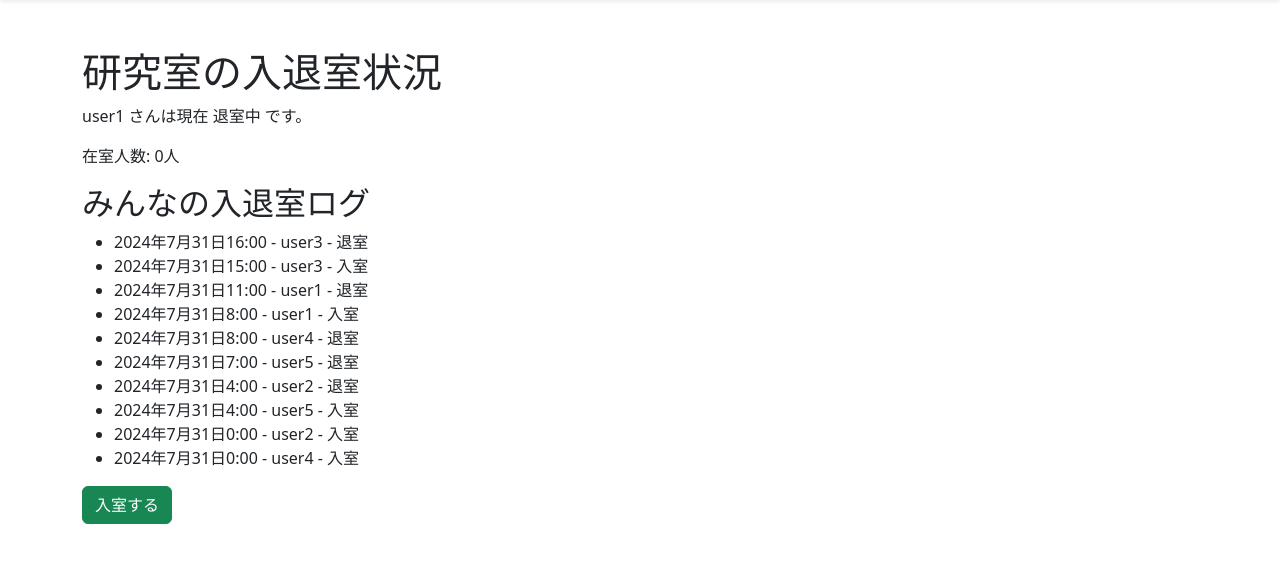
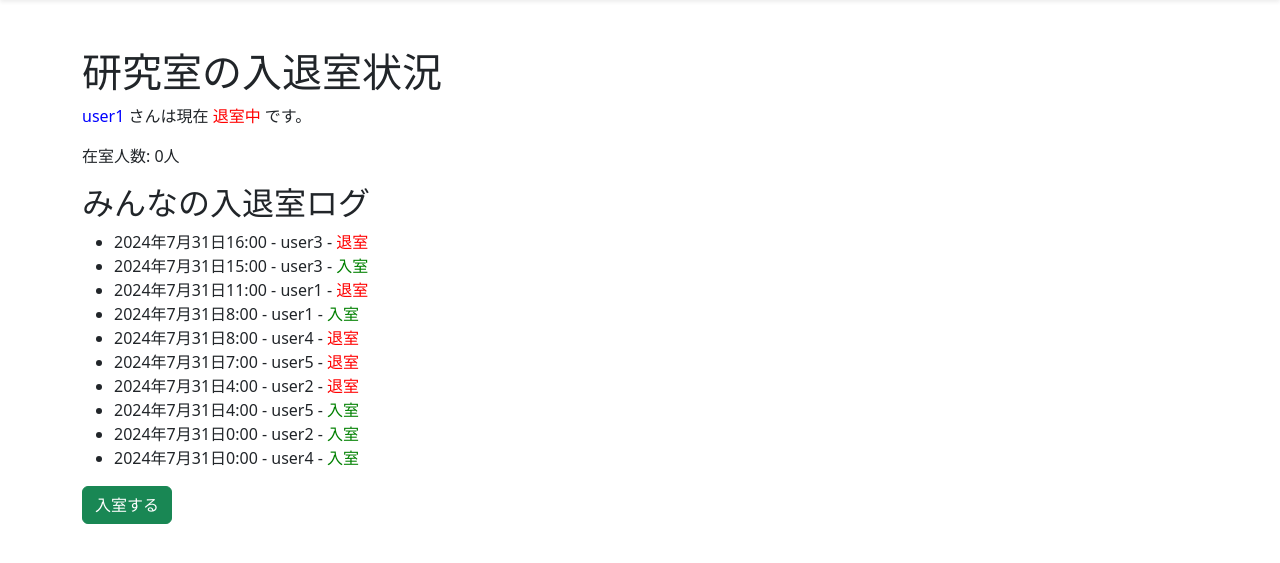
Before and after one commit to kidarikuto/20240825_hack, a Django app: page /records/status/ in a window 1280 px wide. Shown: the part 71-634 px from the top of the page. Run offline with Django 4.2, Linux system fonts and the light colour scheme; a user stored in the database is signed in; data comes from the database, SQL or seed files in the repository; some libraries are stand-ins or nearby versions.

Commit message:
「いま」に色追加

```diff
--- a/templates/records/status.html
+++ b/templates/records/status.html
@@ -7,14 +7,35 @@
 
 <h1>研究室の入退室状況</h1>
 
-<p>{{ request.user }} さんは現在 {{ current_user_status }} です。</p>
+<p>
+  <span style="color: blue;">{{ request.user }}</span> さんは現在
+  {% if current_user_status == "入室中" %}
+  <span style="color: green;">入室中</span>
+  {% elif current_user_status == "退室中" %}
+  <span style="color: red;">退室中</span>
+  {% else %}
+  <span>不明</span>
+  {% endif %}
+  です。
+</p>
+
+
 
 <p>在室人数: {{ in_lab_user_count }}人</p>
 
 <h2>みんなの入退室ログ</h2>
 <ul>
   {% for log in all_user_latest_logs %}
-  <li>{{ log.timestamp }} - {{ log.user.username }} - {{ log.get_action_display }}</li>
+  <li>
+    {{ log.timestamp }} - {{ log.user.username }} -
+    {% if log.get_action_display == "退室" %}
+    <span style="color: red;">{{ log.get_action_display }}</span>
+    {% elif log.get_action_display == "入室" %}
+    <span style="color: green;">{{ log.get_action_display }}</span>
+    {% else %}
+    {{ log.get_action_display }}
+    {% endif %}
+  </li>
   {% endfor %}
 </ul>
 
```
